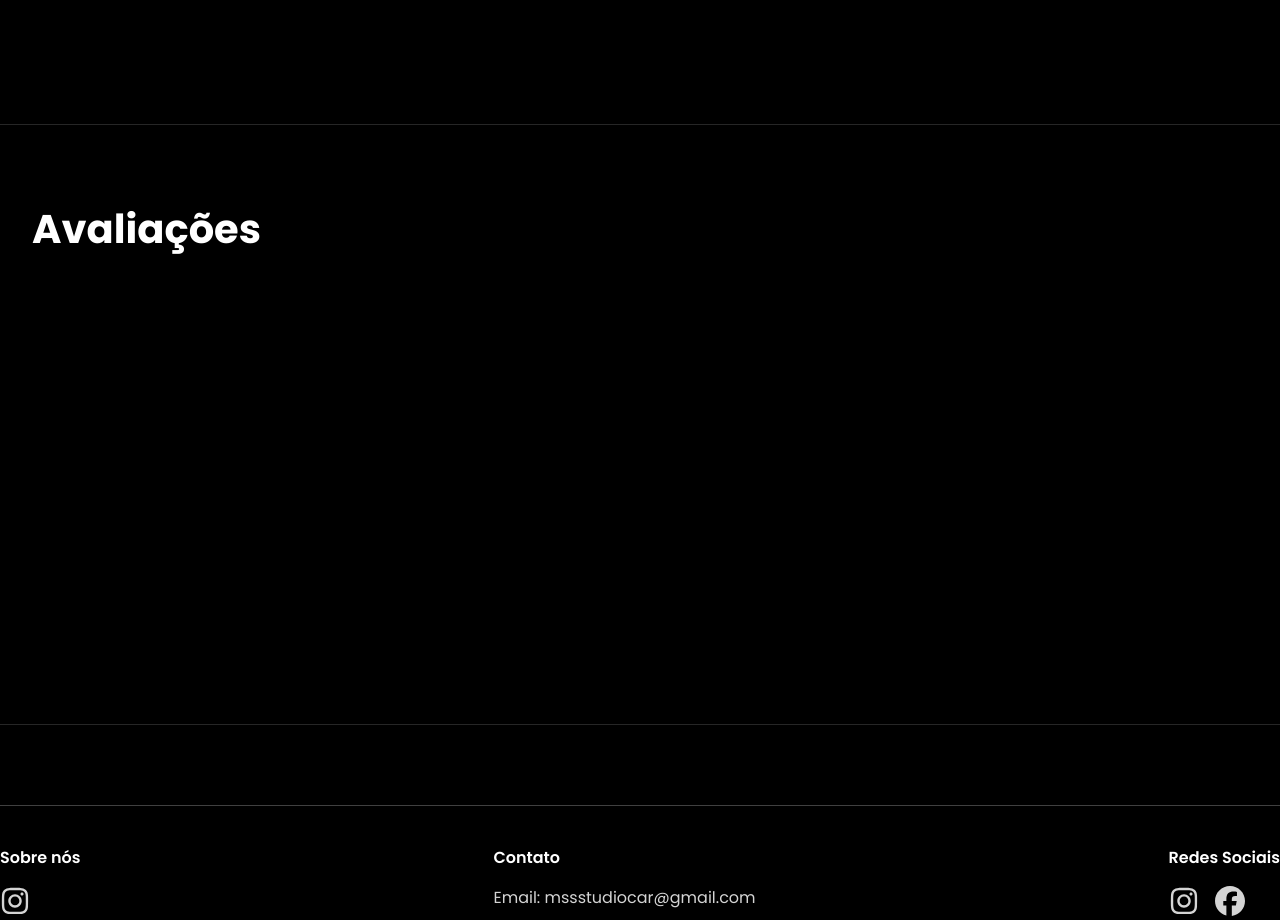
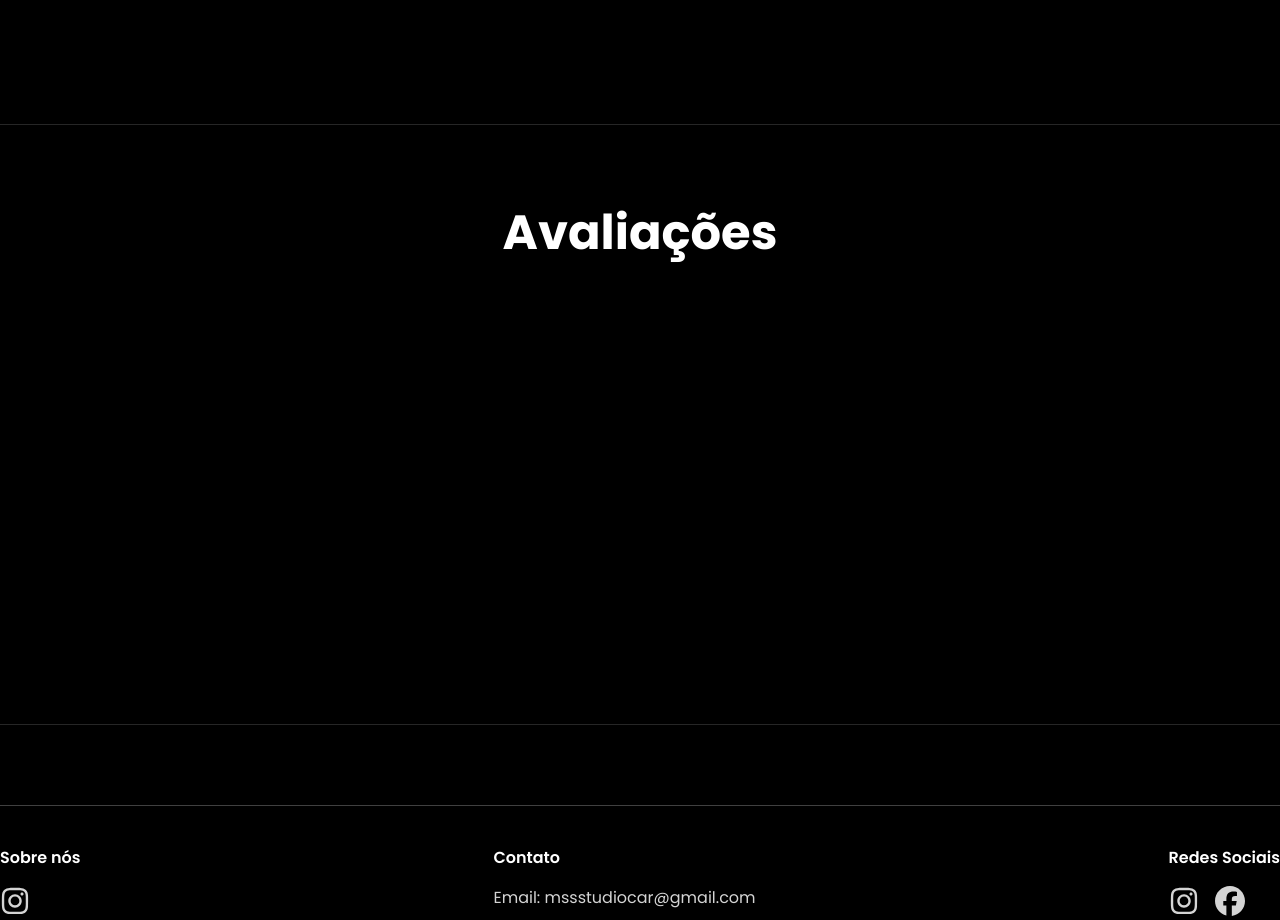
Before and after one commit to malu-monteiro/website-estetica-automotiva, a React (Vite) app: page / in a window 1280 px wide. Shown: the part 2300-3220 px from the top of the page. Built offline with nearby package versions, Linux system fonts and the light colour scheme.

Commit message:
add: avaliaçoes do google

```diff
--- a/src/App.jsx
+++ b/src/App.jsx
@@ -5,7 +5,7 @@ import About from "./pages/About";
 import Hero from "./pages/Hero";
 import Services from "./pages/Services";
 
-import Localization from "./pages/Localization";
+import Reviews from "./pages/Reviews";
 
 export default function App() {
   return (
@@ -14,7 +14,7 @@ export default function App() {
       <Hero />
       <Services />
       <About />
-      <Localization />
+      <Reviews />
       <Footer />
     </>
   );
--- a/src/pages/Localization.jsx
+++ /dev/null
@@ -1,26 +0,0 @@
-// Horário de atendimento + Mapa de localização
-import { useEffect } from "react";
-
-export default function Localization() {
-  useEffect(() => {
-    const script = document.createElement("script");
-    script.src = "https://static.elfsight.com/platform/platform.js";
-    script.async = true;
-    document.body.appendChild(script);
-  }, []);
-
-  return (
-    <div
-      id="localization"
-      className="relative border-b border-neutral-800 min-h-[600px]"
-    >
-      <div className="max-w-7xl mx-auto px-8 py-20">
-        <h2 className="text-3xl md:text-4xl font-bold mb-10">Avaliações</h2>
-        <div
-          className="elfsight-app-b0a7a526-ed17-4886-9fc9-ad49a323cc48"
-          data-elfsight-app-lazy
-        ></div>
-      </div>
-    </div>
-  );
-}
--- /dev/null
+++ b/src/pages/Reviews.jsx
@@ -0,0 +1,45 @@
+import { useEffect } from "react";
+
+export default function Reviews() {
+  useEffect(() => {
+    const script = document.createElement("script");
+    script.src = "https://static.elfsight.com/platform/platform.js";
+    script.async = true;
+    document.body.appendChild(script);
+  }, []);
+
+  const hideElfsightLink = () => {
+    const link = document.querySelector(
+      'a[href*="elfsight.com/google-reviews-widget"]'
+    );
+    if (link) {
+      link.style.display = "none";
+    }
+  };
+
+  const observer = new MutationObserver(() => {
+    hideElfsightLink();
+  });
+
+  observer.observe(document.body, {
+    childList: true,
+    subtree: true,
+  });
+
+  return (
+    <div
+      id="reviews"
+      className="relative border-b border-neutral-800 min-h-[600px]"
+    >
+      <div className="max-w-7xl mx-auto px-8 py-20">
+        <h2 className="text-xl sm:text-5xl lg:text-6xl font-bold mb-10 text-center">
+          Avaliações
+        </h2>
+        <div
+          className="elfsight-app-5b5739a0-bcaa-4fd3-981f-acdca130cae6"
+          data-elfsight-app-lazy
+        ></div>
+      </div>
+    </div>
+  );
+}
```
